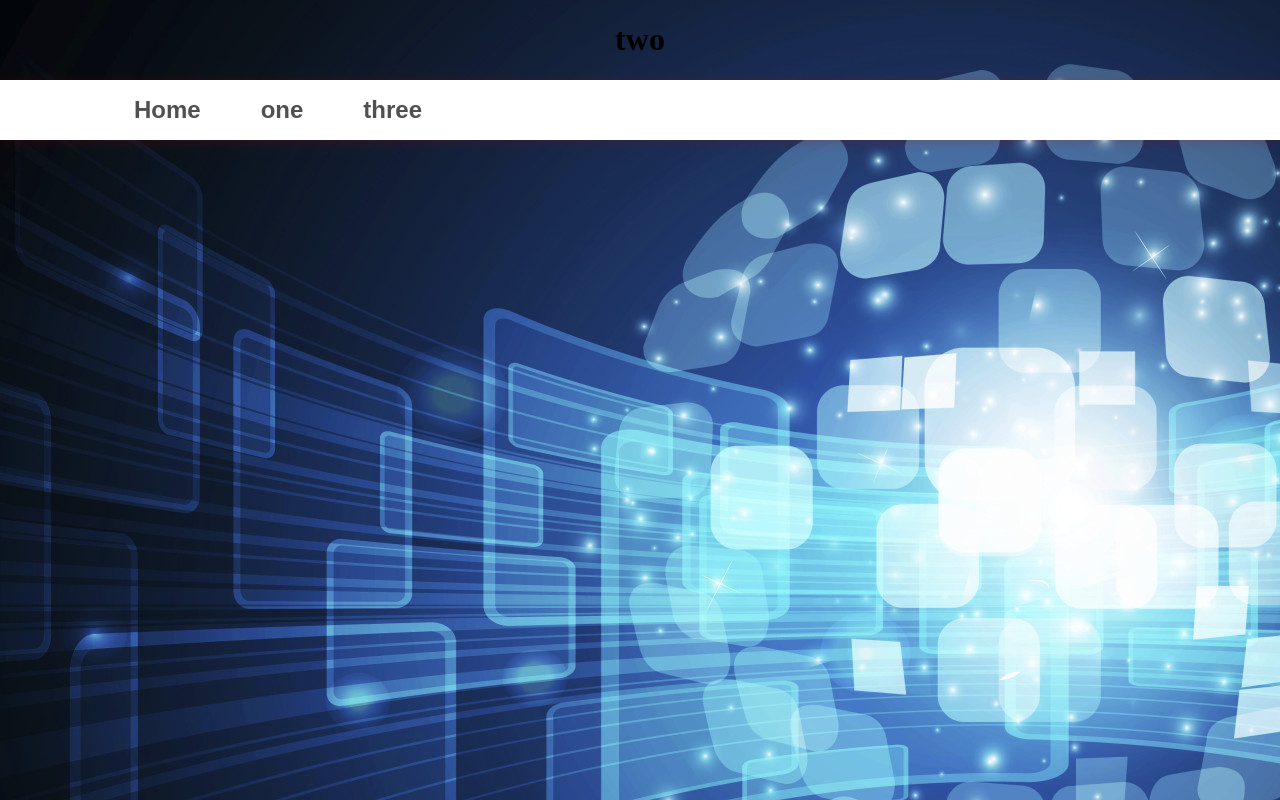
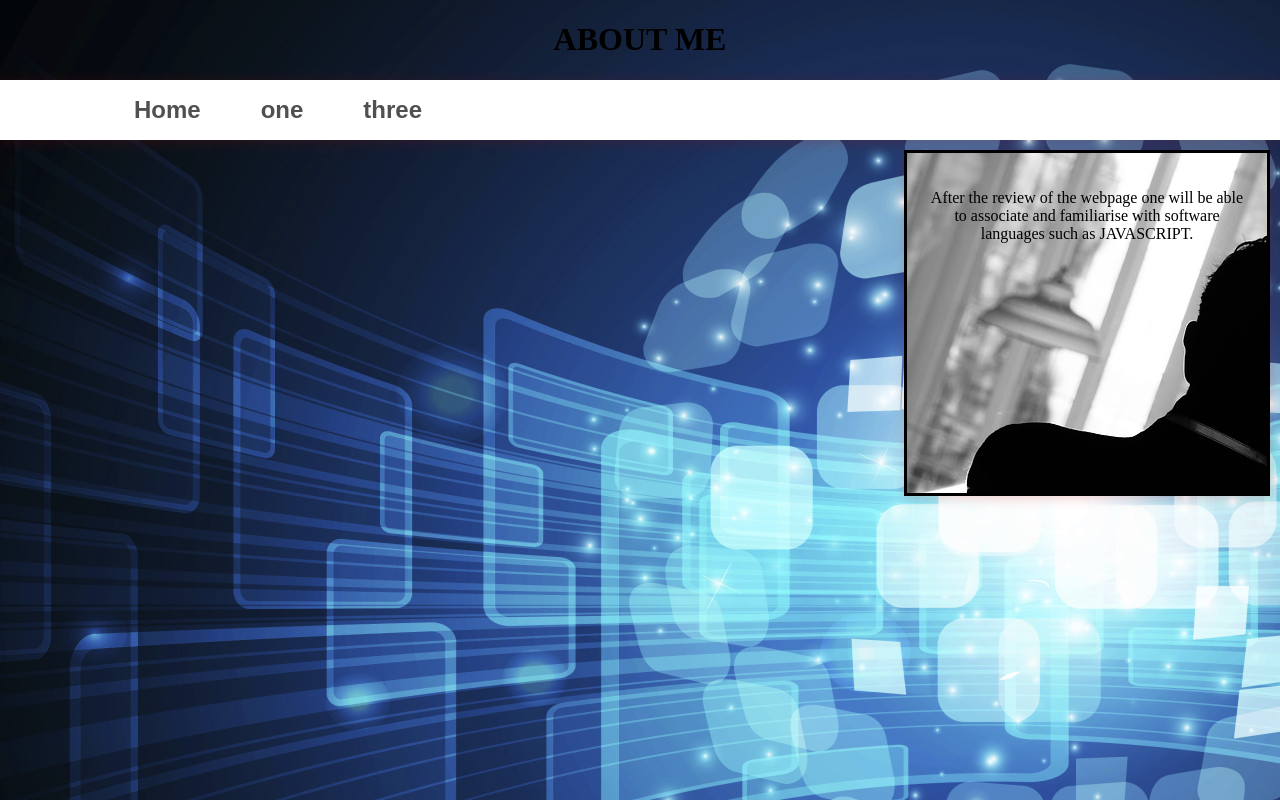
Before and after one commit to Aliwesley/website, a plain HTML site: page html-assets/two.html in a window 1280 px wide. Drawn offline with Linux system fonts and the light colour scheme.

Commit message:
added a div box in the about me page

```diff
--- a/html-assets/two.html
+++ b/html-assets/two.html
@@ -10,7 +10,7 @@
 <body>
      <!---------------navigation---------->
      <header>
-        <h1>two</h1>
+        <h1>ABOUT ME</h1>
     </header>
     <nav>
         <ul>
@@ -20,5 +20,12 @@
         </ul>
     </nav>
     <!---------------navigation---------->
+    <div class="two">
+            <p>After the review of the webpage one will be able to associate and
+                familiarise with software languages such as JAVASCRIPT.
+
+            </p>
+            </div>
+
 </body>
 </html>
```
